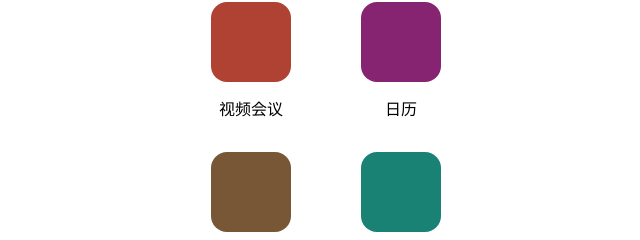
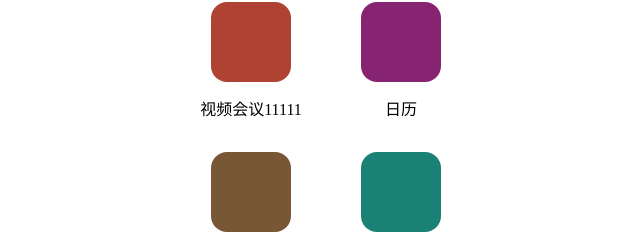
Before and after one commit to 79s-net/t, a plain HTML site: page tangmeili/index.html in a window 1280 px wide. Shown: the part 114-354 px from the top of the page, 314-954 px from the left. Drawn offline with Linux system fonts and the light colour scheme; a web font is replaced by a local one.

Commit message:
第二次提交哦

```diff
--- a/tangmeili/index.html
+++ b/tangmeili/index.html
@@ -4,7 +4,7 @@
   <meta charset="UTF-8">
   <meta name="viewport" content="width=device-width, initial-scale=1.0">
   <meta http-equiv="X-UA-Compatible" content="ie=edge">
-  <title>小怪的第一个文档的第一次commit</title>
+  <title>小怪的第一个文档的第二次commit，为啥出错了呢，好恼火啊</title>
   <link rel="stylesheet" href="css/app.css">
 </head>
 <body>
@@ -12,7 +12,7 @@
     <ul class="list">
       <li>
         <i class="list_iconfont">&#xe682;</i>
-        <span>视频会议</span>
+        <span>视频会议11111</span>
       </li>
       <li>
           <i class="list_iconfont">&#xe685;</i>
```
